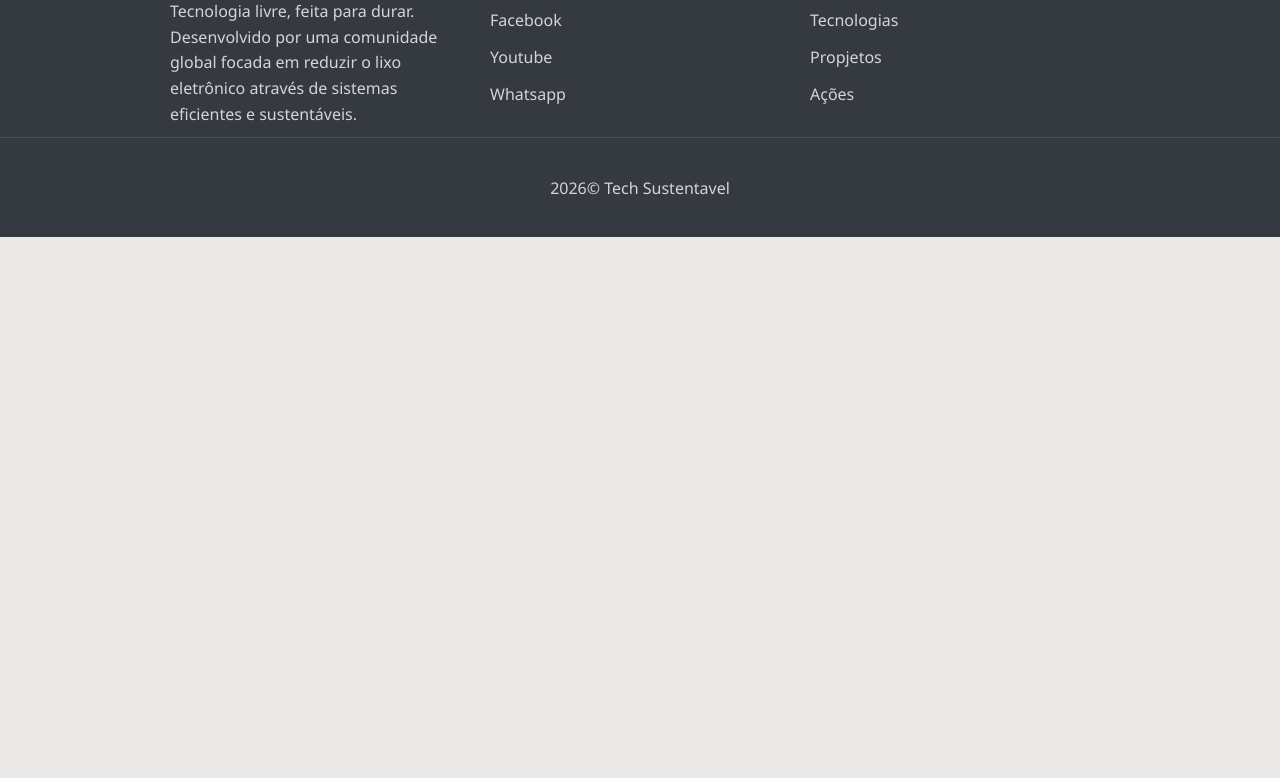
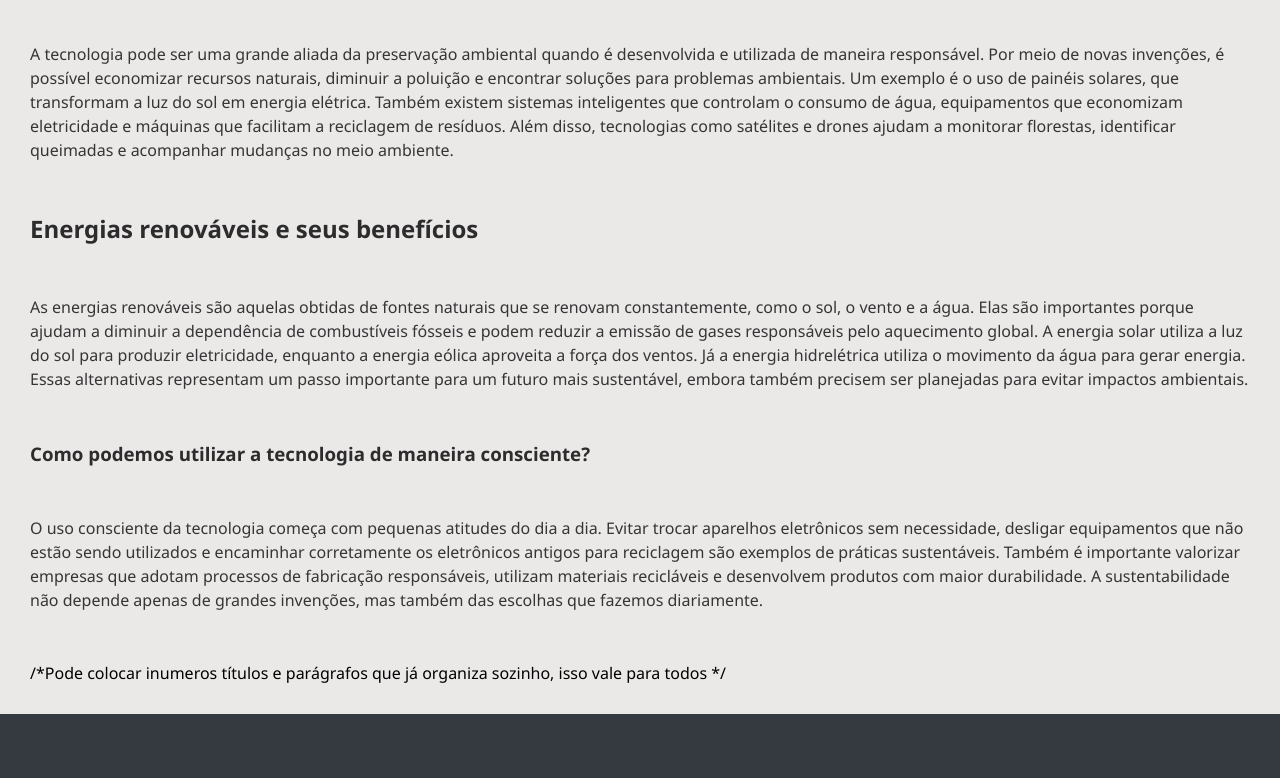
Before and after one commit to lucasbraga63/TechSustent-vel, a plain HTML site: page index.html in a window 1280 px wide. Shown: the part 1366-2144 px from the top of the page. Before the commit the page ends 1603 px from the top, so only its background shows below. Drawn offline with Linux system fonts and the light colour scheme.

Commit message:
informativo

```diff
--- a/index.html
+++ b/index.html
@@ -50,6 +50,27 @@
             </ul>
         </div>
         </div>
+        <div class="SessaoInformacoes">
+            <h1>Tecnologias e como elas podem ser sustentáveis</h1>
+            <p>A tecnologia pode ser uma grande aliada da preservação ambiental quando é desenvolvida e utilizada de maneira responsável. Por meio de novas invenções, é possível economizar recursos naturais, diminuir a poluição e encontrar soluções para problemas ambientais.
+
+Um exemplo é o uso de painéis solares, que transformam a luz do sol em energia elétrica. Também existem sistemas inteligentes que controlam o consumo de água, equipamentos que economizam eletricidade e máquinas que facilitam a reciclagem de resíduos.
+
+Além disso, tecnologias como satélites e drones ajudam a monitorar florestas, identificar queimadas e acompanhar mudanças no meio ambiente.</p>
+<h2>Energias renováveis e seus benefícios</h2>
+<p>As energias renováveis são aquelas obtidas de fontes naturais que se renovam constantemente, como o sol, o vento e a água. Elas são importantes porque ajudam a diminuir a dependência de combustíveis fósseis e podem reduzir a emissão de gases responsáveis pelo aquecimento global.
+
+A energia solar utiliza a luz do sol para produzir eletricidade, enquanto a energia eólica aproveita a força dos ventos. Já a energia hidrelétrica utiliza o movimento da água para gerar energia.
+
+Essas alternativas representam um passo importante para um futuro mais sustentável, embora também precisem ser planejadas para evitar impactos ambientais.</p>
+<h3>Como podemos utilizar a tecnologia de maneira consciente?</h3>
+<p>O uso consciente da tecnologia começa com pequenas atitudes do dia a dia. Evitar trocar aparelhos eletrônicos sem necessidade, desligar equipamentos que não estão sendo utilizados e encaminhar corretamente os eletrônicos antigos para reciclagem são exemplos de práticas sustentáveis.
+
+Também é importante valorizar empresas que adotam processos de fabricação responsáveis, utilizam materiais recicláveis e desenvolvem produtos com maior durabilidade.
+
+A sustentabilidade não depende apenas de grandes invenções, mas também das escolhas que fazemos diariamente.</p>
+            /*Pode colocar inumeros títulos e parágrafos que já organiza sozinho, isso vale para todos */
+        </div>
     </main>
     <footer>
     </footer>
```
